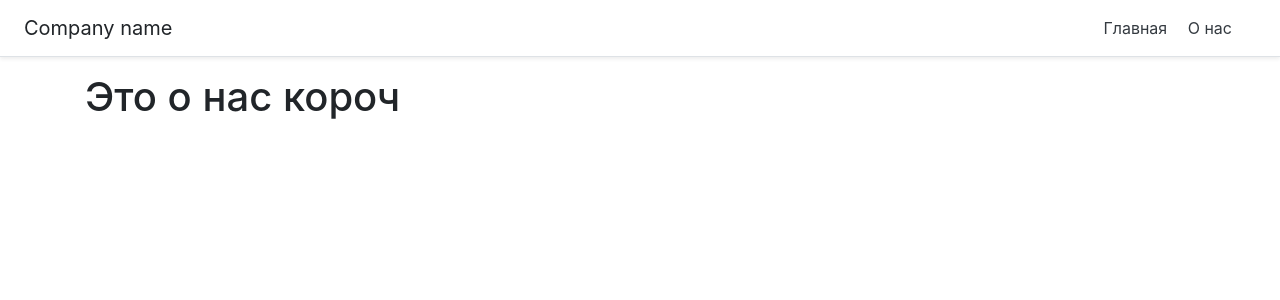
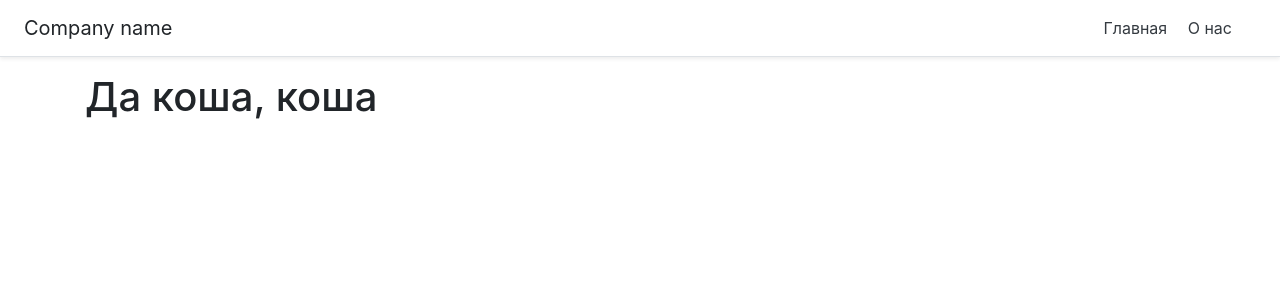
Before and after one commit to aafrolov/django-project, a Django app: template main/templates/main/about.html in a window 1280 px wide. Shown: the top 300 px of the page. Run offline with Django 3.2, Linux system fonts and the light colour scheme; the template is opened without the code that fills it, so the values that code supplies are empty; parts of the project's set-up code (start-up, migrations or seed data) failed here and were passed over; some libraries are stand-ins or nearby versions.

Commit message:
update base.html

```diff
--- a/main/templates/main/about.html
+++ b/main/templates/main/about.html
@@ -5,5 +5,5 @@
 {% endblock %}
 
 {% block content%}
-    <h1>Это о нас короч</h1>
+    <h1>Да коша, коша</h1>
 {% endblock %}
```
